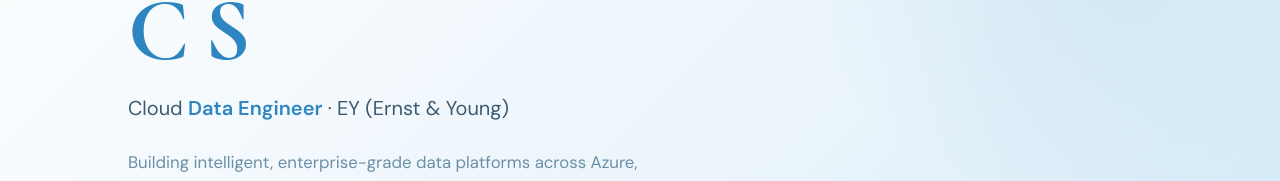
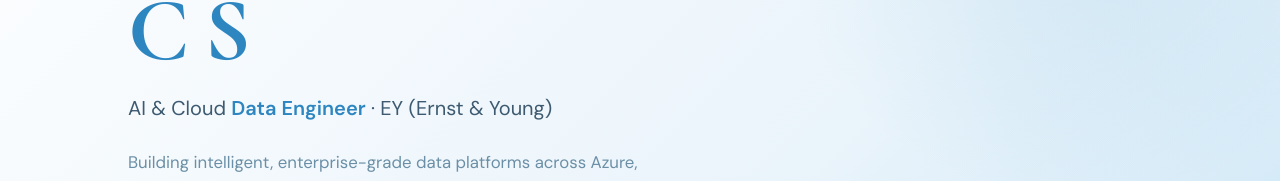
Before and after one commit to deepak-datahandling/deepak-datahandling.github.io, a plain HTML site: page index.html in a window 1280 px wide. Shown: the part 287-468 px from the top of the page. Drawn offline with nearby package versions, Linux system fonts and the light colour scheme.

Commit message:
Update hero title to include 'AI & Cloud'

```diff
--- a/index.html
+++ b/index.html
@@ -890,7 +890,7 @@
   <div class="hero-content">
     <div class="hero-badge">Available for Opportunities</div>
     <h1 class="hero-name">Deepak<br><span class="highlight">C S</span></h1>
-    <p class="hero-title">Cloud <strong>Data Engineer</strong> · EY (Ernst & Young)</p>
+    <p class="hero-title">AI & Cloud <strong>Data Engineer</strong> · EY (Ernst & Young)</p>
     <p class="hero-tagline">
       Building intelligent, enterprise-grade data platforms across Azure, Databricks & Snowflake. Bridging AI automation with modern lakehouse architecture — 4+ years of experience.
     </p>
```
